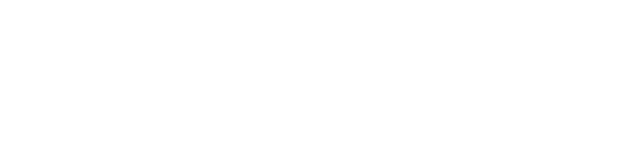
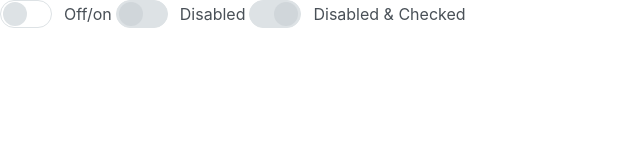
Before and after one commit to js-tasks-ru/htmlcss-20220519_n-zbiranik, a website: page 07-lection5/03-toggler/index.html in a window 1280 px wide. Shown: the whole page, without its empty margins (0-640 px from the left). Drawn offline with Linux system fonts and the light colour scheme.

Commit message:
lection 7 toggler

```diff
--- a/07-lection5/03-toggler/index.html
+++ b/07-lection5/03-toggler/index.html
@@ -6,6 +6,34 @@
         <link rel="stylesheet" href="./toggler.css">
     </head>
     <body>
-
+        <form>
+            <label class="toggler">
+                <input type="checkbox" class="toggler__input">
+                <div class="toggler__state">
+                    <div class="toggler__control">
+                        <div class="toggler__icon"></div>
+                    </div>
+                    <div class="toggler__title">Off/on</div>
+                </div>
+            </label>
+            <label class="toggler">
+                <input type="checkbox" class="toggler__input" disabled>
+                <div class="toggler__state">
+                    <div class="toggler__control">
+                        <div class="toggler__icon"></div>
+                    </div>
+                    <div class="toggler__title">Disabled</div>
+                </div>
+            </label>
+            <label class="toggler">
+                <input type="checkbox" class="toggler__input" disabled checked>
+                <div class="toggler__state">
+                    <div class="toggler__control">
+                        <div class="toggler__icon"></div>
+                    </div>
+                    <div class="toggler__title">Disabled & Checked</div>
+                </div>
+            </label>
+        </form>
     </body>
 </html>
--- a/07-lection5/03-toggler/toggler.css
+++ b/07-lection5/03-toggler/toggler.css
@@ -0,0 +1,70 @@
+.toggler{
+    position: relative;
+}
+
+.toggler__input{
+    position: absolute;
+    clip: rect(0,0,0,0);
+}
+
+.toggler__state{
+    display: inline-flex;
+    align-items: center;
+    cursor: pointer;
+    gap: 12px;
+}
+
+.toggler__title{
+    font-family: 'Inter', sans-serif;
+    font-style: normal;
+    font-weight: 400;
+    font-size: 16px;
+    line-height: 24px;
+    color: var(--grey-4);
+}
+
+.toggler__control{
+    box-sizing: border-box;
+    width: 52px;
+    height: 28px;
+    background: var(--white);
+    border: 1px solid var(--grey-2);
+    border-radius: 16px;
+    position: relative;
+}
+
+.toggler__input:checked ~ .toggler__state .toggler__control{
+    background: var(--blue);
+    border-color: var(--blue);
+}
+
+.toggler__icon{
+    width: 24px;
+    height: 24px;
+    background: var(--grey-2);
+    border-radius: 50%;
+    position: absolute;
+    top: calc(50% - 24px/2);
+}
+
+.toggler__input:not(:checked) ~ .toggler__state .toggler__control .toggler__icon{
+    left: 2px;
+}
+
+.toggler__input:checked ~ .toggler__state .toggler__control .toggler__icon{
+    right: 2px;
+    background: var(--white);
+}
+
+.toggler__input:focus ~ .toggler__state .toggler__title{
+    text-decoration: underline;
+}
+
+.toggler__input[disabled] ~ .toggler__state .toggler__control{
+    background: var(--grey-2);
+    border-color: var(--grey-2);
+}
+
+.toggler__input[disabled] ~ .toggler__state .toggler__icon, .toggler__input[disabled]:checked ~ .toggler__state .toggler__icon{
+    background: rgba(172, 181, 189, 0.25);
+}
```
